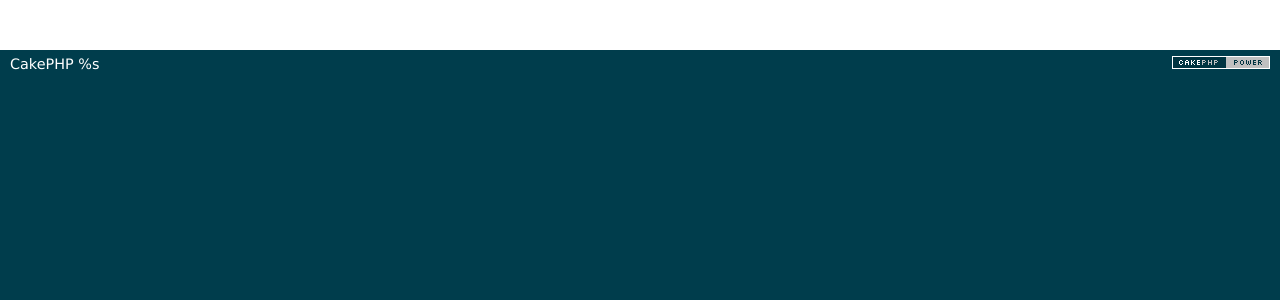
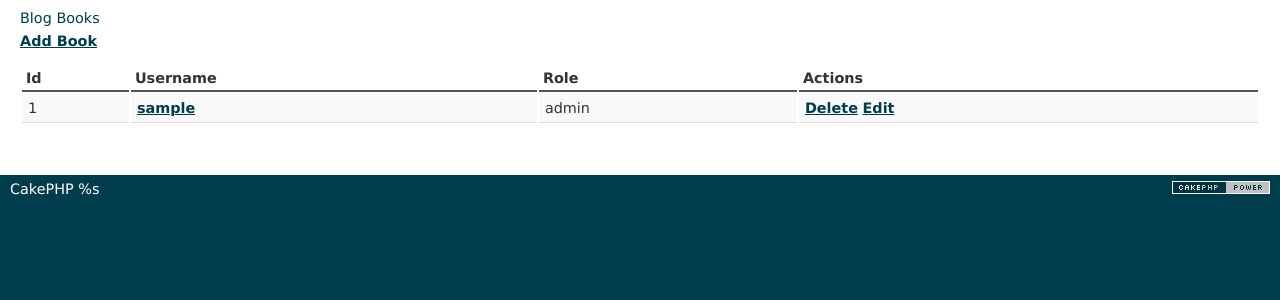
Before and after one commit to NobuyukiMorii/bookboy, a CakePHP app: the page made by app/View/Users/index.ctp in a window 1280 px wide. Shown: the part 47-347 px from the top of the page. Run offline with PHP 8.4 and a stand-in for CakePHP, Linux system fonts and the light colour scheme; the template is opened without the code that fills it: most values are stand-ins (such as "Sample title", 1, 10 or a date in 2020); data that the repository does not hold is empty; some libraries are stand-ins or nearby versions.

Commit message:
add User view file

```diff
--- a/app/Controller/BooksController.php
+++ b/app/Controller/BooksController.php
@@ -38,7 +38,7 @@
 
 	public function add() {
 	    if ($this->request->is('post')) {
-	        $this->request->data['Book']['user_id'] = $this->Auth->user('id'); //Added this line
+	        $this->request->data['Book']['user_id'] = $this->Auth->user('id');
 	        if ($this->Book->save($this->request->data)) {
 	            $this->Session->setFlash(__('Your Book has been saved.'));
 	            $this->redirect(array('action' => 'index'));
@@ -58,6 +58,7 @@
 
 	    if ($this->request->is(array('Book', 'put'))) {
 	        $this->Book->id = $id;
+	        $this->request->data['Book']['user_id'] = $this->Auth->user('id');
 	        if ($this->Book->save($this->request->data)) {
 	            $this->Session->setFlash(__('Your Book has been updated.'));
 	            return $this->redirect(array('action' => 'index'));
--- a/app/View/Books/add.ctp
+++ b/app/View/Books/add.ctp
@@ -4,6 +4,6 @@
 <?php
 echo $this->Form->create('Book');
 echo $this->Form->input('title');
-echo $this->Form->input('body', array('rows' => '3'));
+echo $this->Form->input('description', array('rows' => '3'));
 echo $this->Form->end('Save Book');
 ?>
--- a/app/View/Books/edit.ctp
+++ b/app/View/Books/edit.ctp
@@ -4,7 +4,7 @@
 <?php
 echo $this->Form->create('Book');
 echo $this->Form->input('title');
-echo $this->Form->input('body', array('rows' => '3'));
+echo $this->Form->input('description', array('rows' => '3'));
 echo $this->Form->input('id', array('type' => 'hidden'));
 echo $this->Form->end('Save Book');
 ?>
--- a/app/View/Books/view.ctp
+++ b/app/View/Books/view.ctp
@@ -4,4 +4,4 @@
 
 <p><small>Created: <?php echo $Book['Book']['created']; ?></small></p>
 
-<p><?php echo h($Book['Book']['body']); ?></p>
+<p><?php echo h($Book['Book']['description']); ?></p>
--- a/app/View/Users/index.ctp
+++ b/app/View/Users/index.ctp
@@ -0,0 +1,35 @@
+<!-- File: /app/View/Books/index.ctp -->
+
+<h1>Blog Books</h1>
+<p><?php echo $this->Html->link('Add Book', array('action' => 'add')); ?></p>
+<table>
+    <tr>
+        <th>Id</th>
+        <th>Username</th>
+        <th>Role</th>
+        <th>Actions</th>
+    </tr>
+
+<!-- ここで$Books配列をループして、投稿情報を表示 -->
+
+    <?php foreach ($users as $user): ?>
+    <tr>
+        <td><?php echo $user['User']['id']; ?></td>
+        <td>
+            <?php echo $this->Html->link($user['User']['username'], array('action' => 'view', $user['User']['id']));?>
+        </td>
+        <td>
+            <?php echo h($user['User']['role']);?>
+        </td>
+        <td>
+            <?php echo $this->Form->postLink(
+                'Delete',
+                array('action' => 'delete', $user['User']['id']),
+                array('confirm' => 'Are you sure?'));
+            ?>
+            <?php echo $this->Html->link('Edit', array('action' => 'edit', $user['User']['id'])); ?>
+        </td>
+    </tr>
+    <?php endforeach; ?>
+
+</table>
--- a/app/View/Users/view.ctp
+++ b/app/View/Users/view.ctp
@@ -0,0 +1,6 @@
+<!-- File: /app/View/Users/view.ctp -->
+
+<h1><?php echo h($user['User']['username']); ?></h1>
+<h1><?php echo h($user['User']['role']); ?></h1>
+
+<p><small>Created: <?php echo $user['User']['created']; ?></small></p>
```
Also changed, not shown: app/View/Books/index.ctp (+4 -4 lines), app/View/Users/edit.ctp (+14 -0 lines).
